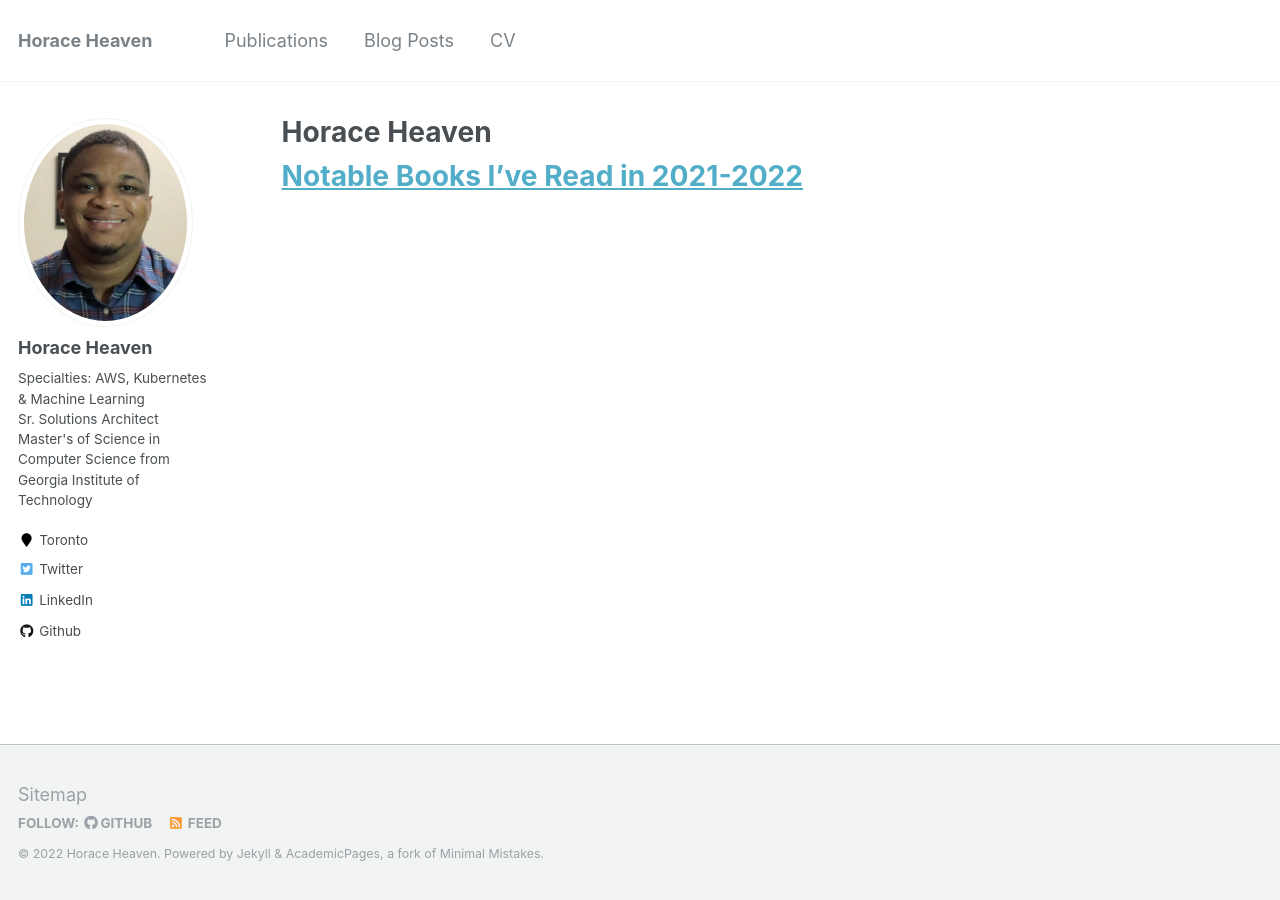
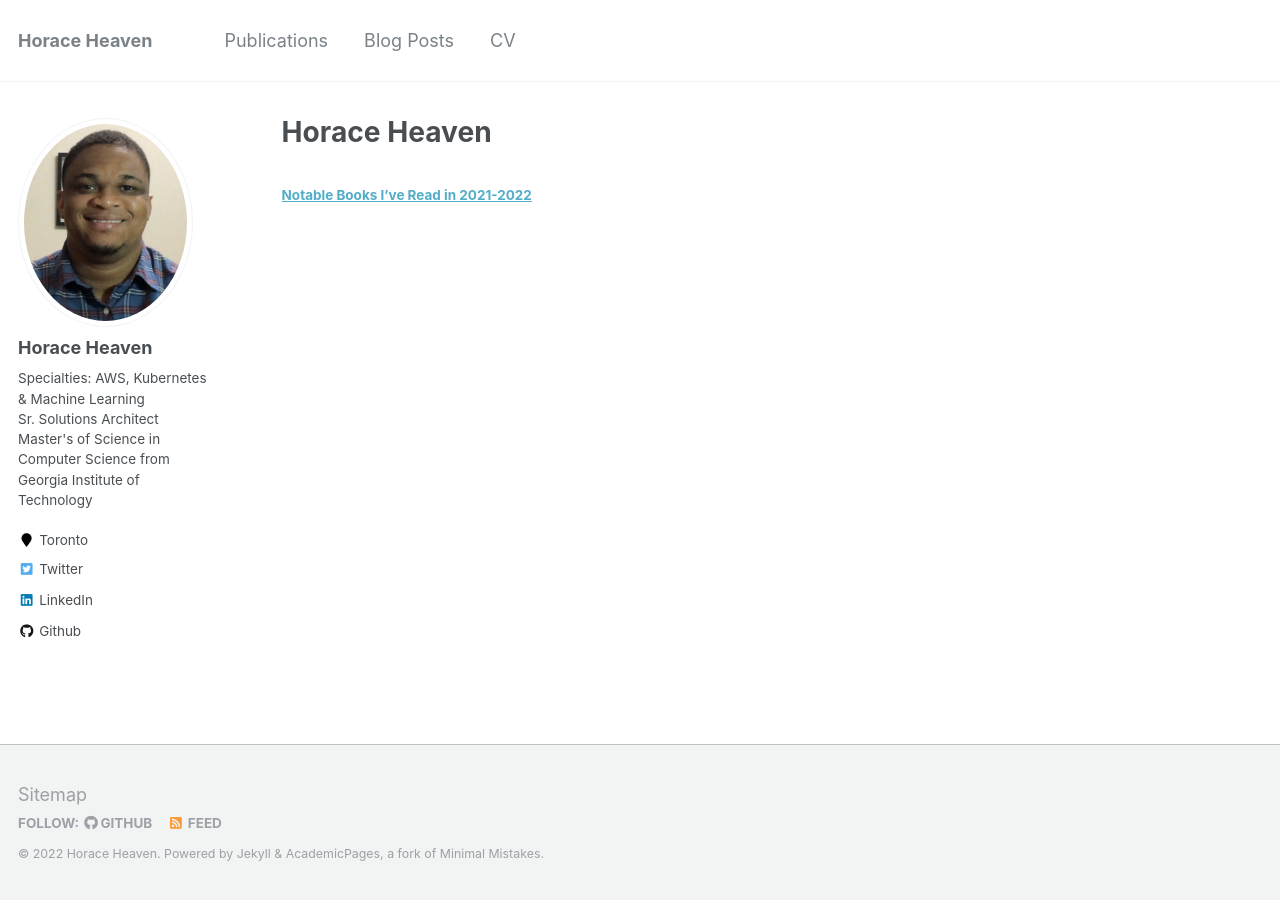
Before and after one commit to horaceheaven/horaceheaven.github.io, a Jekyll site: the page built from _pages/about.md, in a window 1280 px wide. Built offline with Jekyll 4.4.1, drawn with Linux system fonts in a browser that asks for light colours.

Commit message:
update post

```diff
--- a/_pages/about.md
+++ b/_pages/about.md
@@ -8,4 +8,4 @@ redirect_from:
   - /about.html
 ---
 
-# [Notable Books I’ve Read in 2021-2022](/publications/2022-books-read)
+#### [Notable Books I’ve Read in 2021-2022](/publications/2022-books-read)
```
